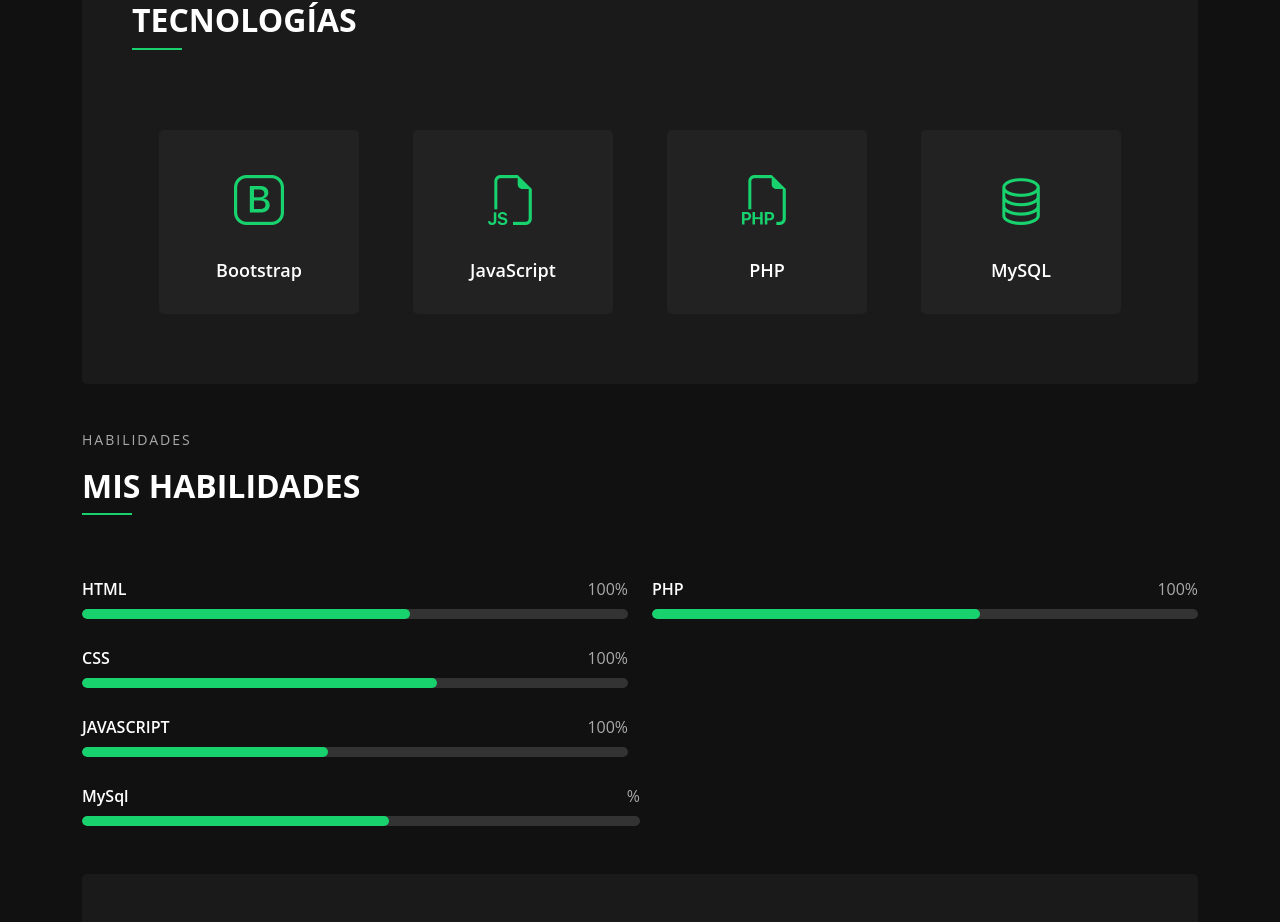
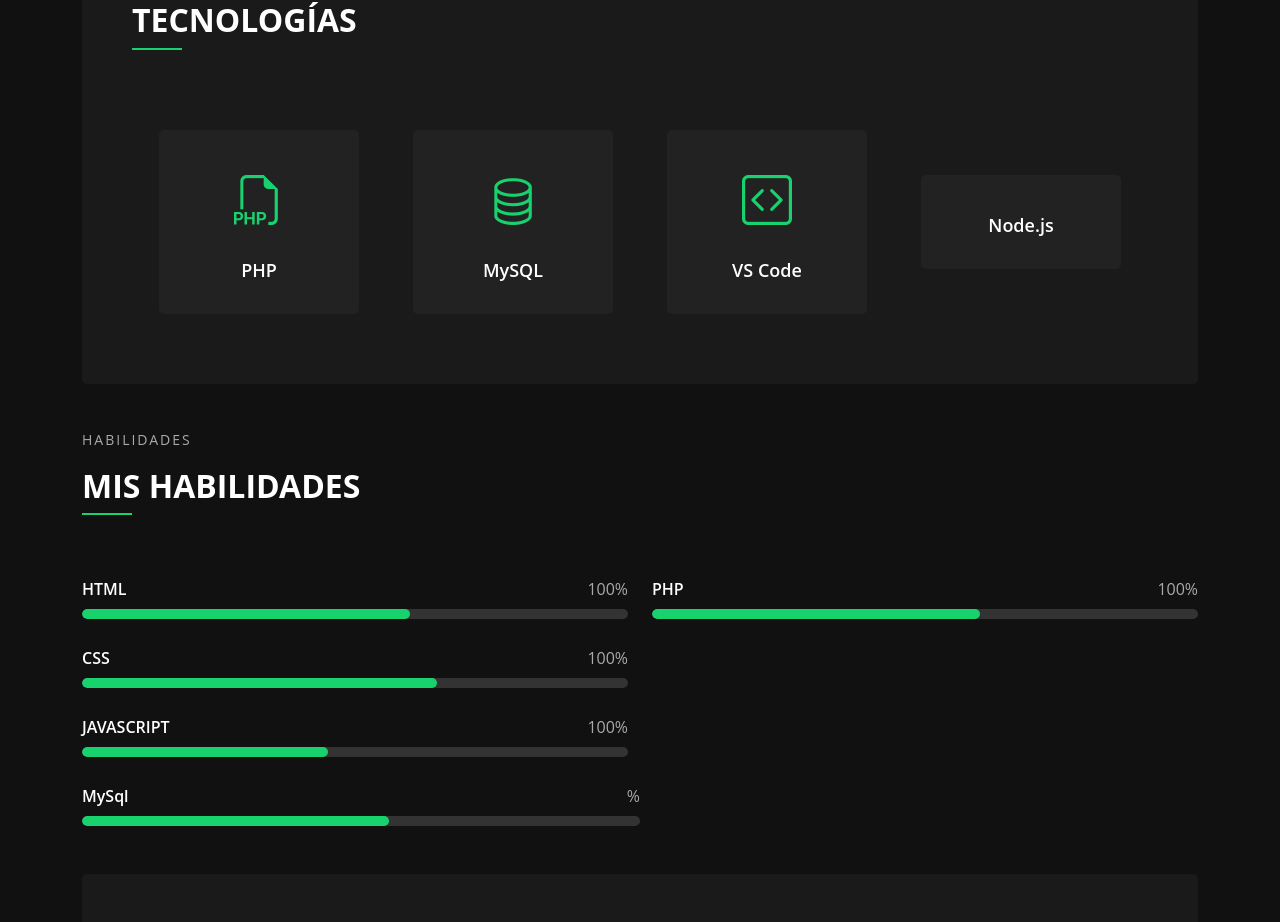
Before and after one commit to EdierMoyano/Hoja-de-vida, a React (Vite) app: page /about in a window 1280 px wide. Shown: the part 2656-3578 px from the top of the page. Built offline with nearby package versions, Linux system fonts and the light colour scheme.

Commit message:
Update tecnologias-section.jsx

```diff
--- a/src/components/tecnologias-section.jsx
+++ b/src/components/tecnologias-section.jsx
@@ -21,7 +21,7 @@
     // Configurar un intervalo para cambiar las tecnologías cada 3 segundos
     const interval = setInterval(() => {
       setCurrentIndex((prevIndex) => (prevIndex + 1) % tecnologias.length)
-    }, 3000)
+    }, 1500)
 
     // Limpiar el intervalo cuando el componente se desmonte
     return () => clearInterval(interval)
```
